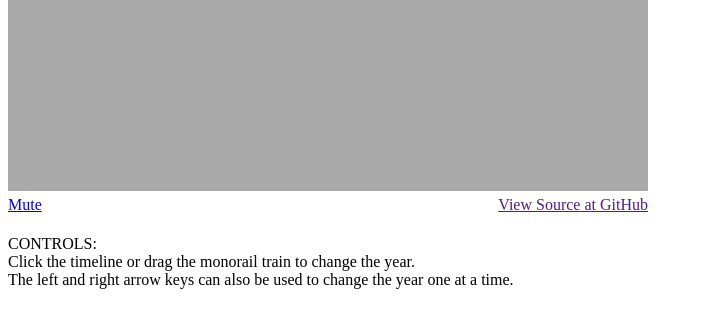
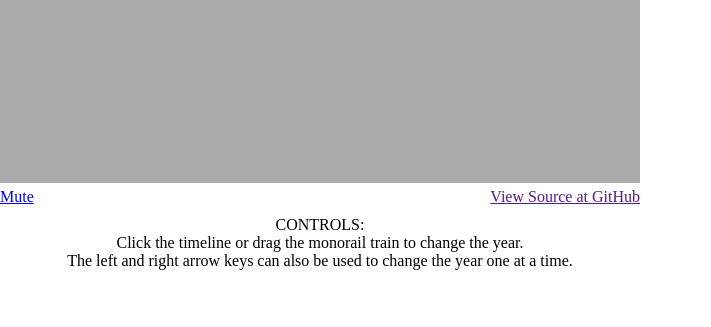
Before and after one commit to adambeagle/wdwe-timeline, a plain HTML site: page wdwe/index.html in a window 1280 px wide. Shown: the part 297-624 px from the top of the page, without its empty margins (0-711 px from the left). Drawn offline with Linux system fonts and the light colour scheme.

Commit message:
UPDATE minor style change; controls centered, body margin removed

```diff
--- a/wdwe/css/style.css
+++ b/wdwe/css/style.css
@@ -1,3 +1,8 @@
+body {
+  margin: 0;
+  padding: 0;
+}
+
 .wdwe-container {
   width: 640px;
 }
@@ -19,6 +24,11 @@
 
 .controls .source {
   float: right;
+}
+
+.instructions {
+  text-align: center;
+  margin-top: 5px;
 }
 
 .canvas-container:hover,
```
